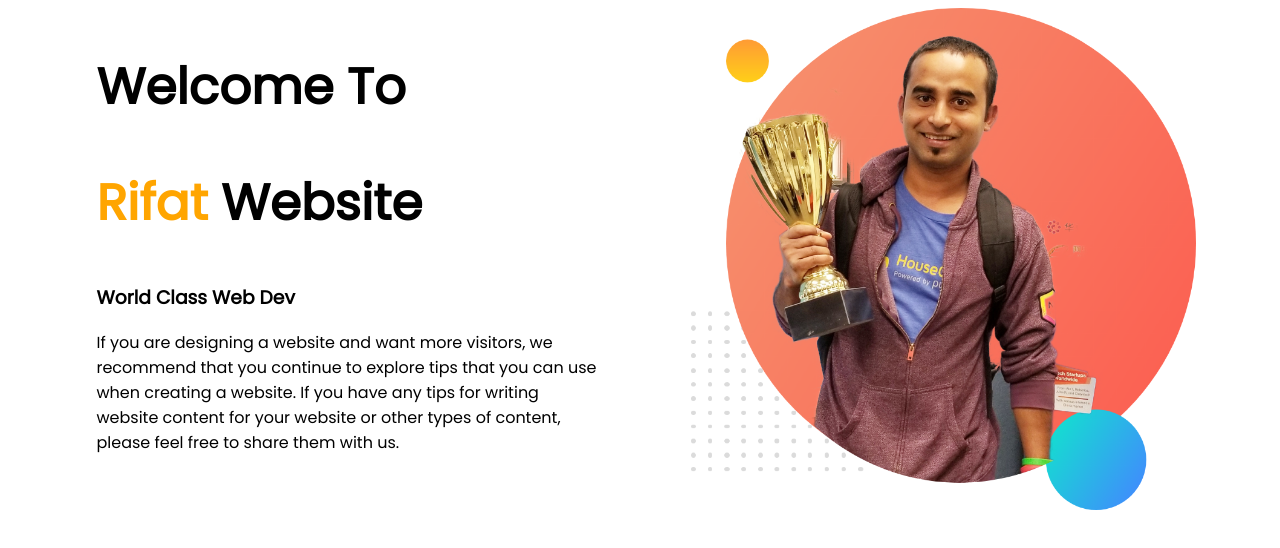
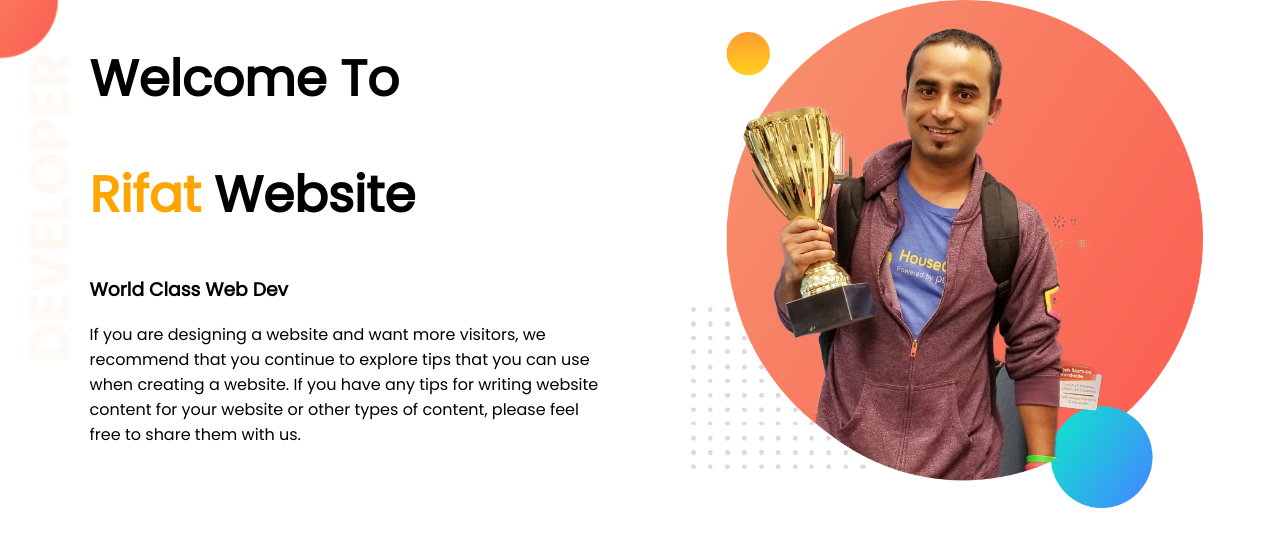
Before and after one commit to FaisalHoqueRifat/web-portfolio, a plain HTML site: page images/index.html in a window 1280 px wide. Drawn offline with Linux system fonts and the light colour scheme.

Commit message:
third day

```diff
--- a/images/index.html
+++ b/images/index.html
@@ -9,7 +9,7 @@
     <link rel="stylesheet" href="style.css">
 </head>
 <body>
-   <section>
+   <section class = "top-banner">
         <div class = "half-width">
             <h1>Welcome To</h1>
             <h1><span class = "name-highlight">Rifat</span> Website</h1>
--- a/images/style.css
+++ b/images/style.css
@@ -1,4 +1,5 @@
 body{
+    margin: 0%;
     font-family: 'Poppins', sans-serif;
 }
 h1{
@@ -16,3 +17,10 @@ h1{
 .half-width img{
     width: 100%;
 }
+.top-banner{
+    background-image: url("top-banner.png");
+    background-repeat: no-repeat;
+}
+section{
+    height: 500px;
+}
```
